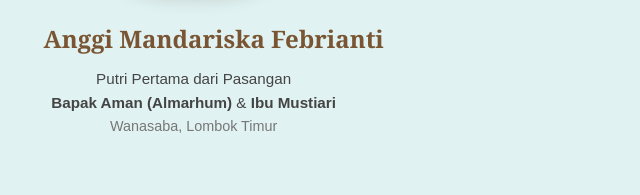
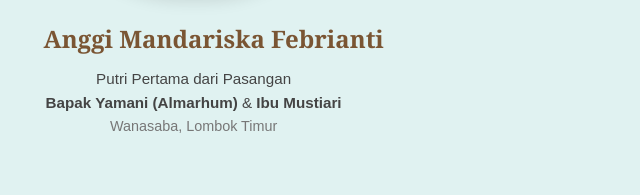
Before and after one commit to hadianmandala/undangan-pernikahan-muam-anggi, a plain HTML site: page index.html in a window 1280 px wide. Shown: the part 1285-1480 px from the top of the page, 608-1248 px from the left. Drawn offline with Linux system fonts and the light colour scheme; a web font is replaced by a local one.

Commit message:
Update index.html

```diff
--- a/index.html
+++ b/index.html
@@ -60,7 +60,7 @@
       <img src="images/mempelai-wanita.png" alt="Anggi" class="profile-pic" />
       <h3 class="name">Anggi Mandariska Febrianti</h3>
       <p class="desc">Putri Pertama dari Pasangan<br>
-        <strong>Bapak Aman (Almarhum) </strong> & <strong>Ibu Mustiari </strong>
+        <strong>Bapak Yamani (Almarhum) </strong> & <strong>Ibu Mustiari </strong>
       </p>
       <p class="address">Wanasaba, Lombok Timur</p>
       <!-- <a href="https://instagram.com/anggi.wld" target="_blank" class="ig-btn">📷 @anggi.wld</a> -->
```
